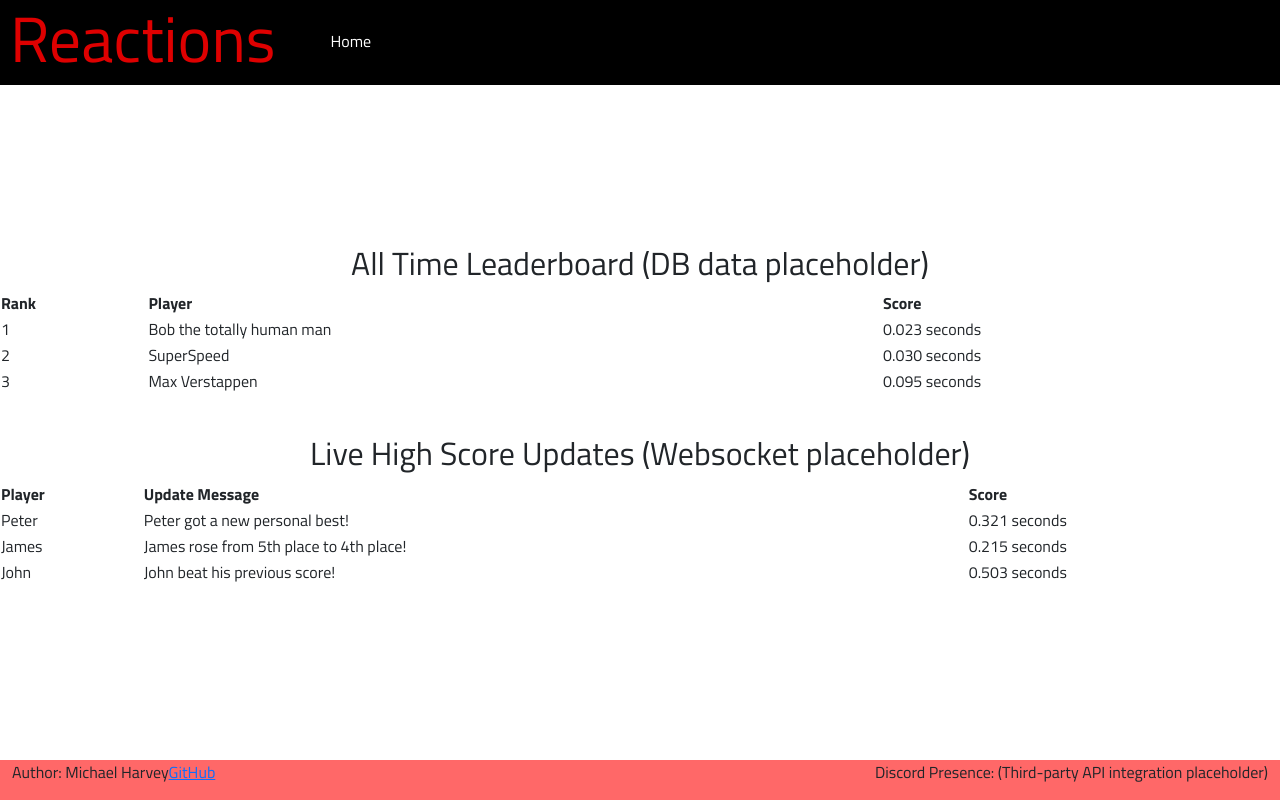
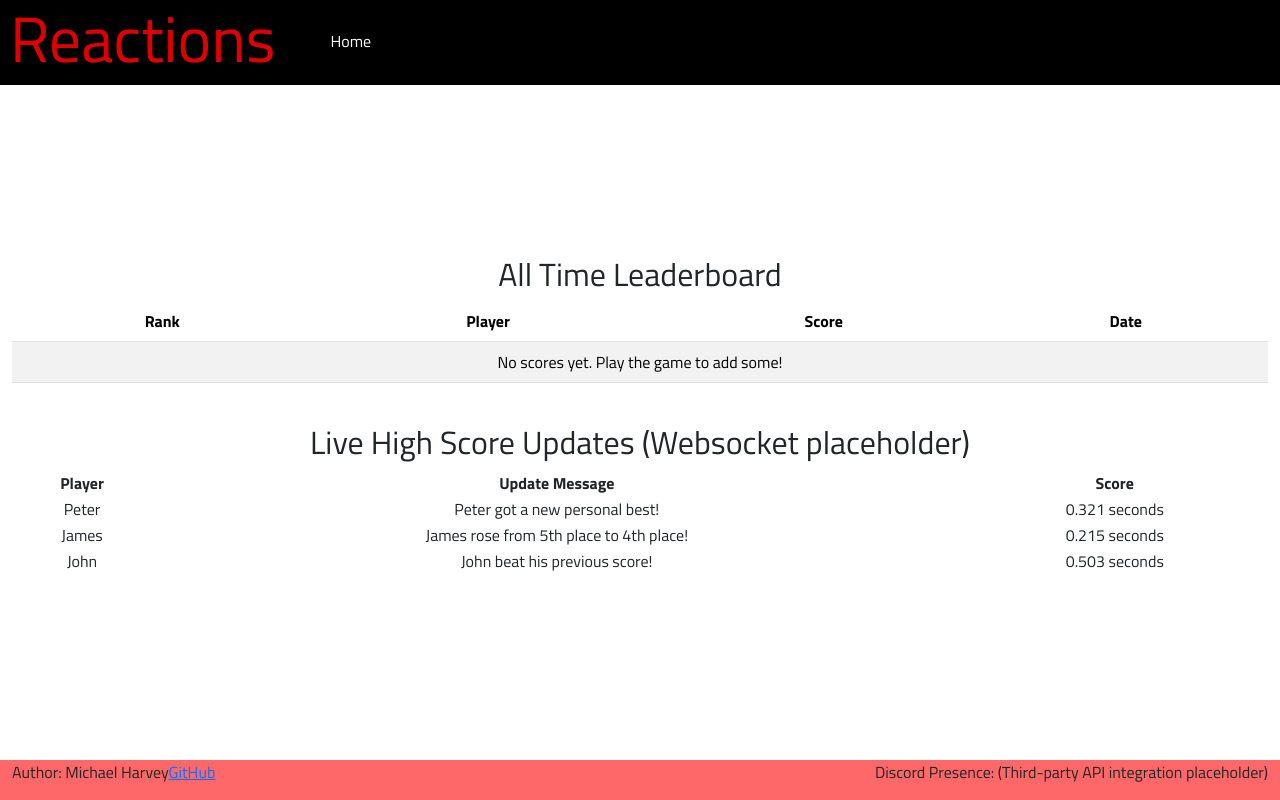
Before and after one commit to mharvey010/CS260-startup, a React (Vite) app: page /scores in a window 1280 px wide. Built offline with nearby package versions, Linux system fonts and the light colour scheme.

Commit message:
Scoreboard page can display saved scores.

```diff
--- a/src/scores/scores.jsx
+++ b/src/scores/scores.jsx
@@ -1,32 +1,53 @@
 import React from 'react';
 import './scores.css';
 
+export function Scores() {
+  const [scores, setScores] = React.useState([]);
 
-export function Scores() {
+  React.useEffect(() => {
+    const scoresText = localStorage.getItem('scores');
+    if (scoresText) {
+      const parsedScores = JSON.parse(scoresText);
+      parsedScores.sort((a, b) => a.score - b.score);
+      setScores(parsedScores);
+    }
+  }, []);
+
+  const leaderboardRows = [];
+  if (scores.length) {
+    for (const [i, score] of scores.entries()) {
+      leaderboardRows.push(
+        <tr key={i}>
+          <td>{i + 1}</td>
+          <td>{score.name.split('@')[0]}</td>
+          <td>{score.score} seconds</td>
+          <td>{score.date}</td>
+        </tr>
+      );
+    }
+  } else {
+    leaderboardRows.push(
+      <tr key='0'>
+        <td colSpan='4'>No scores yet. Play the game to add some!</td>
+      </tr>
+    );
+  }
+
   return (
-    <main>
-        <h2>All Time Leaderboard (DB data placeholder)</h2>
-        <table className="table">
+    <main className="container-fluid text-center">
+      <h2>All Time Leaderboard</h2>
+      <table className="table table-striped">
+        <thead>
           <tr>
             <th>Rank</th>
             <th>Player</th>
             <th>Score</th>
+            <th>Date</th>
           </tr>
-            <tr>
-            <td>1</td>
-            <td>Bob the totally human man</td>
-            <td>0.023 seconds</td>
-            </tr>
-            <tr>
-            <td>2</td>
-            <td>SuperSpeed</td>
-            <td>0.030 seconds</td>
-            </tr>
-            <tr>
-            <td>3</td>
-            <td>Max Verstappen</td>
-            <td>0.095 seconds</td>
-            </tr>
+        </thead>
+        <tbody>
+          {leaderboardRows}
+        </tbody>
       </table>
       <br/>
       <h2>Live High Score Updates (Websocket placeholder)</h2>
```
Lines whose indentation alone changed are shown as unchanged.
